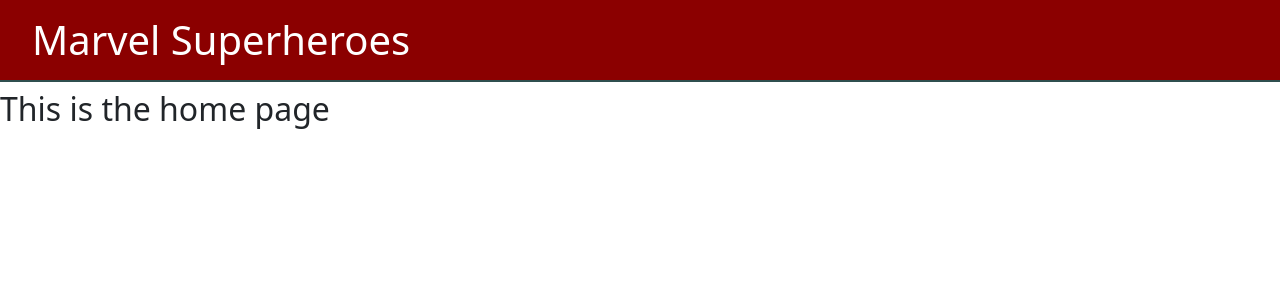
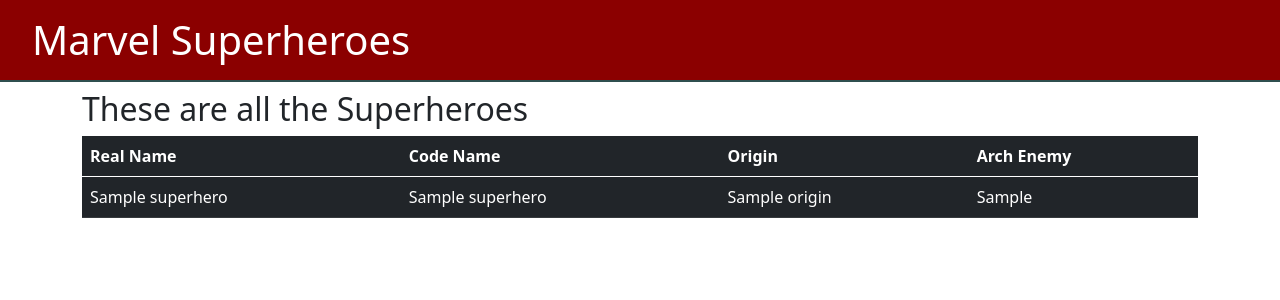
Before and after one commit to narcisolobo/march_python_lectures, a Flask app: template lectures/superheroes/templates/index.html in a window 1280 px wide. Shown: the top 300 px of the page. Run offline with Flask 2, Linux system fonts and the light colour scheme; the template is opened without the code that fills it: most values are stand-ins (such as "Sample title", 1, 10 or a date in 2020).

Commit message:
added afternoon code

```diff
--- a/lectures/superheroes/server.py
+++ b/lectures/superheroes/server.py
@@ -1,9 +1,13 @@
 from flask import Flask, render_template, redirect
+from data import list_of_superheroes
+
+back_end_superheroes = list_of_superheroes()
+
 app = Flask(__name__)
 
 @app.route('/')
 def index():
-    return render_template('index.html')
+    return render_template('index.html', front_end_superheroes=back_end_superheroes)
 
 if __name__ == '__main__':
     app.run(debug=True)
--- a/lectures/superheroes/templates/index.html
+++ b/lectures/superheroes/templates/index.html
@@ -1,7 +1,29 @@
 {% extends 'base.html' %}
 
-{% block title %} Home Page {% endblock %}
+{% block title %} {{ super() }} - Home {% endblock %}
 
 {% block content %}
-<h2>This is the home page</h2>
+<div class="container">
+    <h2>These are all the Superheroes</h2>
+    <table class="table table-dark table-hover">
+        <thead>
+            <tr>
+                <th>Real Name</th>
+                <th>Code Name</th>
+                <th>Origin</th>
+                <th>Arch Enemy</th>
+            </tr>
+        </thead>
+        <tbody>
+            {% for superhero in front_end_superheroes %}
+            <tr>
+                <td>{{ superhero.real_name }}</td>
+                <td>{{ superhero.code_name }}</td>
+                <td>{{ superhero.origin }}</td>
+                <td>{{ superhero.arch_enemy }}</td>
+            </tr>
+            {% endfor %}
+        </tbody>
+    </table>
+</div>
 {% endblock content %}
```
Also changed, not shown: lectures/superheroes/data.py (added, +35 -0 lines).
